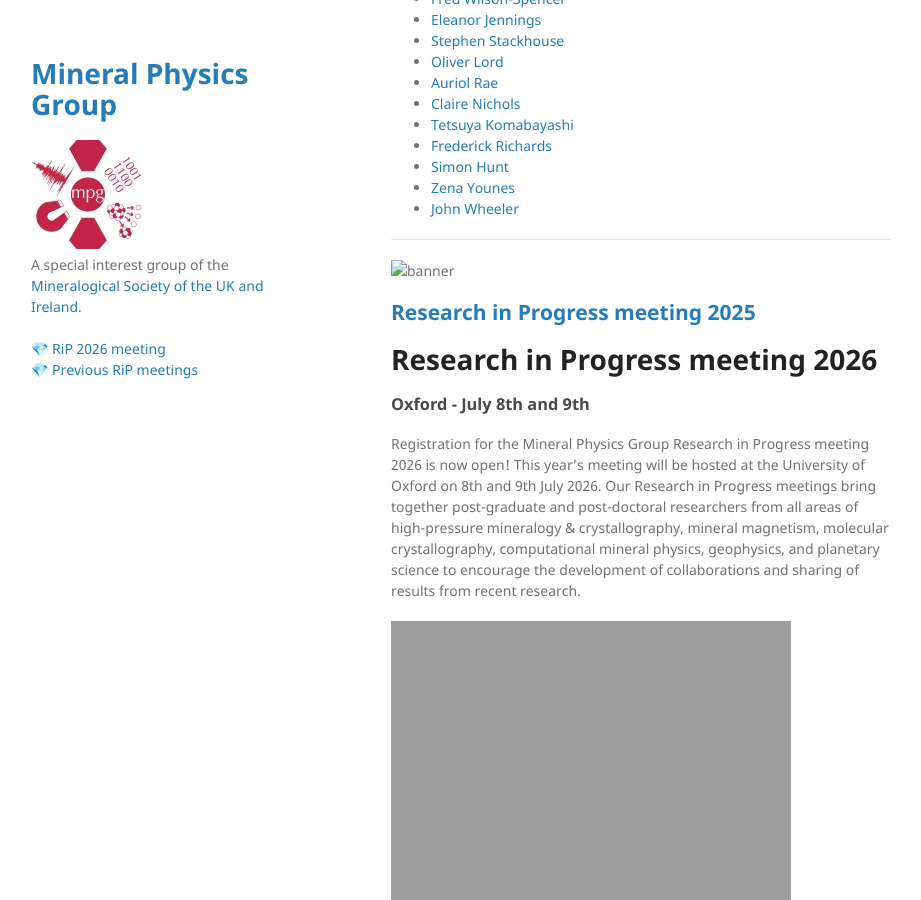
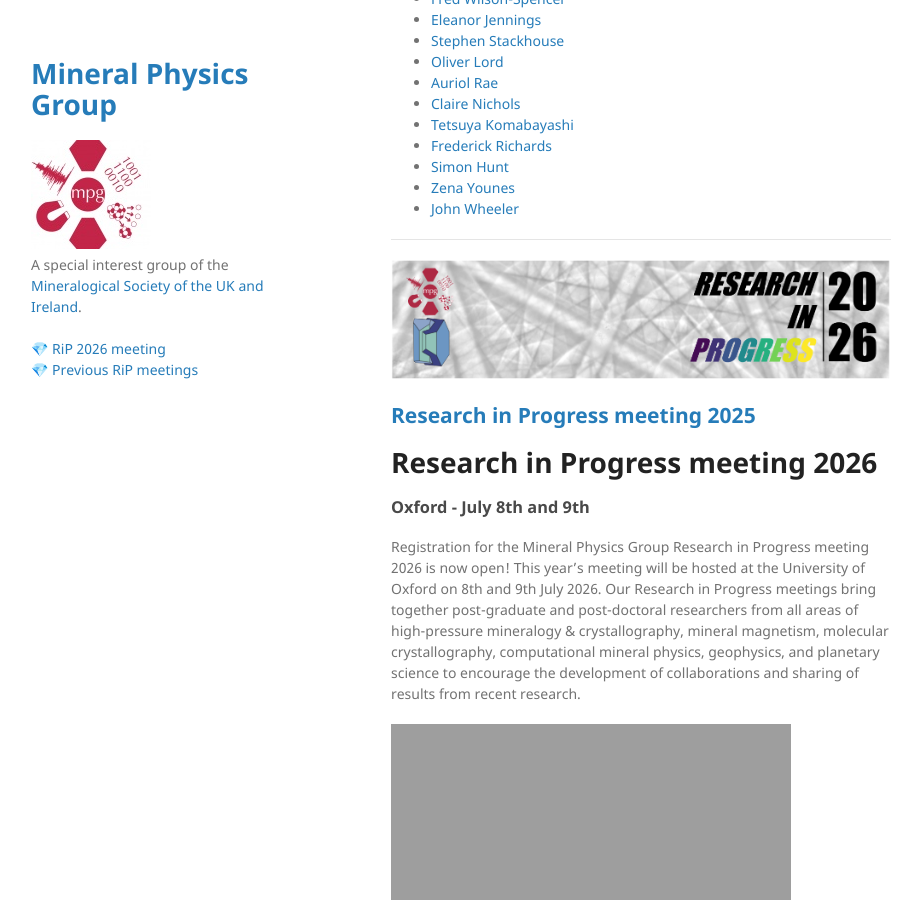
Before and after one commit to MinPhys/MinPhys.github.io, a Jekyll site: the page built from index.md, in a window 1280 px wide and 900 px high, scrolled down 455 px. Shown: the whole window, without its empty margins (179-1100 px from the left). Built offline with Jekyll 4.4.1, drawn with Linux system fonts in a browser that asks for light colours; our own code applies the rules of GitHub Pages for plain Markdown files.

Commit message:
Update index.md

```diff
--- a/index.md
+++ b/index.md
@@ -23,7 +23,8 @@
 *   <a href="https://pcwww.liv.ac.uk/johnwh/Website2022/main.html">John Wheeler</a>
 
 * * *
-![banner](https://MinPhys.github.io/RiP_2026/assets/website_banner_RiP_26.png)
+![banner](https://MinPhys.github.io/RiP_2026/assetts/website_banner_RiP_26.png)
+
 ## [Research in Progress meeting 2025](./RiP_2025/RiP_2025.html)
 
 # Research in Progress meeting 2026
```
